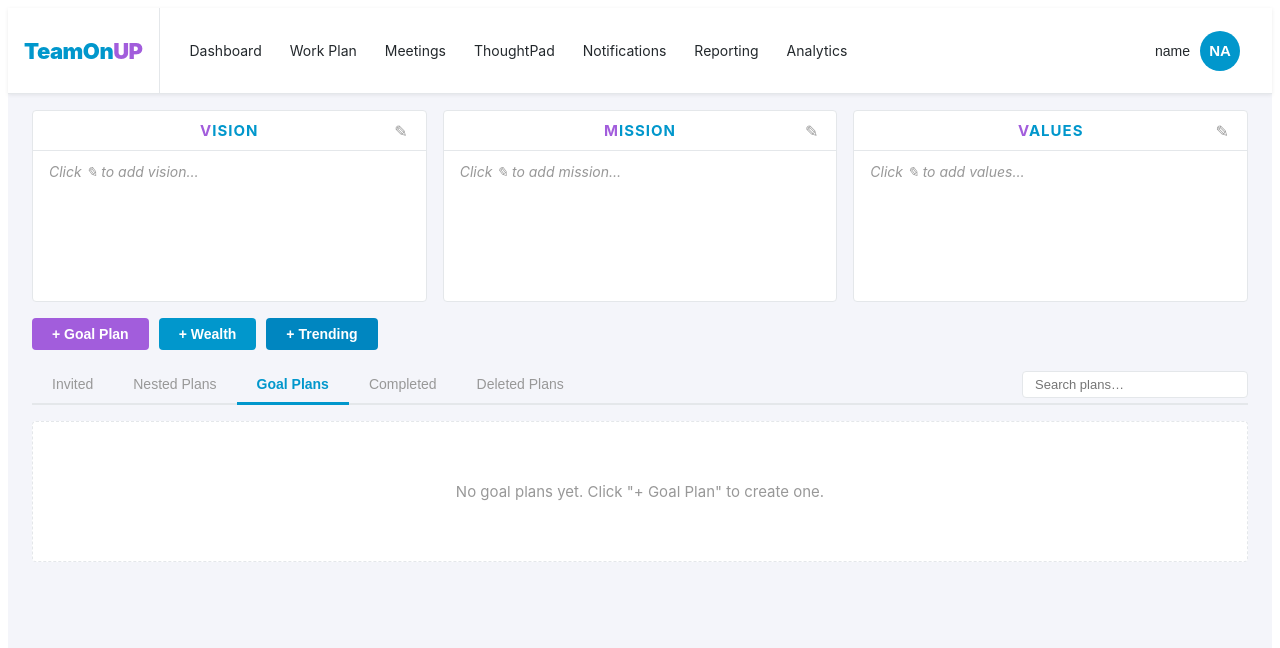
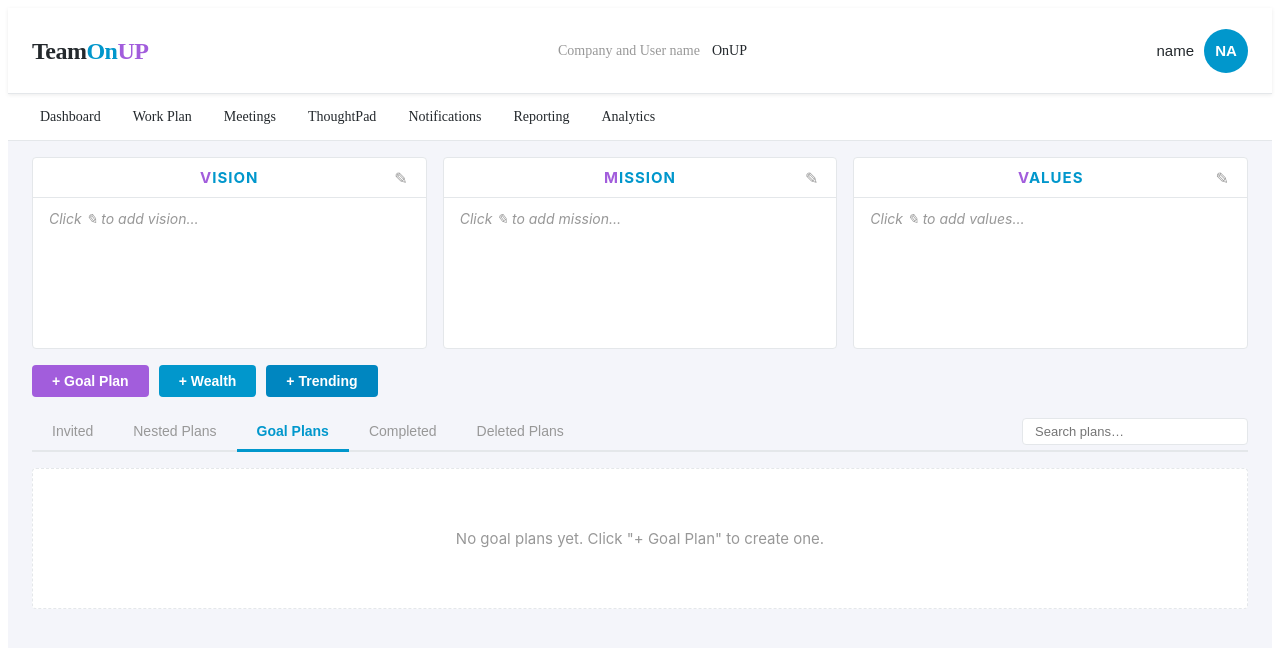
Before and after one commit to nksteve/nksteve-frontend, a React (Vite) app: page / in a window 1280 px wide. Shown: the top 648 px of the page. Built offline with nearby package versions, Linux system fonts and the light colour scheme; sample sign-in values are in the browser's storage.

Commit message:
Layout: match vembu exactly — logo left, company/user center, avatar right, nav links in secondary bar below header

```diff
--- a/src/components/layout/Layout.jsx
+++ b/src/components/layout/Layout.jsx
@@ -14,19 +14,25 @@ const C = {
   bg:       '#f4f5fa',
   text:     '#23282c',
   headerBg: '#ffffff',
+  navBg:    '#ffffff',
   navHover: '#f0faff',
 };
 
-// ── Nav items — matches vembu's page structure ──────────────────────────────
 const NAV_ITEMS = [
-  { label: 'Dashboard',   path: '/dashboard'     },
-  { label: 'Work Plan',   path: '/work-plan'      },
-  { label: 'Meetings',    path: '/meetings'       },
-  { label: 'ThoughtPad',  path: '/thoughtpad'     },
-  { label: 'Notifications', path: '/notifications' },
-  { label: 'Reporting',   path: '/reporting'      },
-  { label: 'Analytics',   path: '/analytics'      },
+  { label: 'Dashboard',     path: '/dashboard'     },
+  { label: 'Work Plan',     path: '/work-plan'      },
+  { label: 'Meetings',      path: '/meetings'       },
+  { label: 'ThoughtPad',    path: '/thoughtpad'     },
+  { label: 'Notifications', path: '/notifications'  },
+  { label: 'Reporting',     path: '/reporting'      },
+  { label: 'Analytics',     path: '/analytics'      },
 ];
+
+const dropItemStyle = {
+  display: 'flex', alignItems: 'center', gap: 8, width: '100%', textAlign: 'left',
+  background: 'none', border: 'none', cursor: 'pointer',
+  padding: '10px 16px', fontSize: 14, color: C.text,
+};
 
 function UserDropdown({ user, setupData, onLogout, isAdmin }) {
   const [open, setOpen] = useState(false);
@@ -39,29 +45,26 @@ function UserDropdown({ user, setupData, onLogout, isAdmin }) {
     return () => document.removeEventListener('mousedown', handler);
   }, []);
 
-  const firstName = setupData?.firstName || '';
-  const lastName  = setupData?.lastName  || '';
-  // Fallback: use email prefix if name not yet loaded
+  const firstName  = setupData?.firstName || '';
+  const lastName   = setupData?.lastName  || '';
   const emailPrefix = user?.email ? user.email.split('@')[0] : '';
-  const fullName  = [firstName, lastName].filter(Boolean).join(' ')
-    || emailPrefix
-    || 'User';
-  const initials  = firstName && lastName
+  const fullName   = [firstName, lastName].filter(Boolean).join(' ') || emailPrefix || 'User';
+  const initials   = firstName && lastName
     ? (firstName[0] + lastName[0]).toUpperCase()
     : fullName.slice(0, 2).toUpperCase();
 
   return (
-    <div ref={ref} style={{ position: 'relative' }}>
+    <div ref={ref} style={{ position: 'relative', display: 'flex', alignItems: 'center', gap: 10 }}>
       <button
         onClick={() => setOpen(o => !o)}
         style={{
           display: 'flex', alignItems: 'center', gap: 10,
-          background: 'none', border: 'none', cursor: 'pointer', padding: '4px 8px',
+          background: 'none', border: 'none', cursor: 'pointer', padding: '4px 0',
         }}
       >
-        <span style={{ fontSize: 14, color: C.text, fontWeight: 500 }}>{fullName}</span>
+        <span style={{ fontSize: 15, color: C.text, fontWeight: 500 }}>{fullName}</span>
         <div style={{
-          width: 40, height: 40, borderRadius: '50%',
+          width: 44, height: 44, borderRadius: '50%',
           background: C.teal, display: 'flex', alignItems: 'center',
           justifyContent: 'center', color: C.white, fontWeight: 700, fontSize: 15,
           flexShrink: 0,
@@ -81,28 +84,28 @@ function UserDropdown({ user, setupData, onLogout, isAdmin }) {
             <div style={{ fontSize: 12, color: C.grey, marginTop: 2 }}>{user?.email}</div>
           </div>
           <button onClick={() => { setOpen(false); navigate('/userprofile'); }} style={dropItemStyle}>
-            <i style={{ width: 18, display: 'inline-block' }}>👤</i> My Profile
+            👤 My Profile
           </button>
           <button onClick={() => { setOpen(false); navigate('/change-password'); }} style={dropItemStyle}>
-            <i style={{ width: 18, display: 'inline-block' }}>🔒</i> Change Password
+            🔒 Change Password
           </button>
           {isAdmin && (
             <button onClick={() => { setOpen(false); navigate('/adminLandingPage'); }} style={dropItemStyle}>
-              <i style={{ width: 18, display: 'inline-block' }}>🛡️</i> Admin
+              🛡️ Admin
+            </button>
+          )}
+          {isAdmin && (
+            <button onClick={() => { setOpen(false); navigate('/userManagement'); }} style={dropItemStyle}>
+              ➕ Add User
             </button>
           )}
           {isAdmin && (
             <button onClick={() => { setOpen(false); navigate('/reporting'); }} style={dropItemStyle}>
-              <i style={{ width: 18, display: 'inline-block' }}>📊</i> Reporting
-            </button>
-          )}
-          {isAdmin && (
-            <button onClick={() => { setOpen(false); navigate('/userManagement'); }} style={dropItemStyle}>
-              <i style={{ width: 18, display: 'inline-block' }}>➕</i> Add User
+              📊 Reporting
             </button>
           )}
           <button onClick={() => { setOpen(false); onLogout(); }} style={{ ...dropItemStyle, color: '#dc3545', borderTop: `1px solid ${C.border}` }}>
-            <i style={{ width: 18, display: 'inline-block' }}>🚪</i> Logout
+            🚪 Logout
           </button>
         </div>
       )}
@@ -110,20 +113,26 @@ function UserDropdown({ user, setupData, onLogout, isAdmin }) {
   );
 }
 
-const dropItemStyle = {
-  display: 'flex', alignItems: 'center', gap: 8, width: '100%', textAlign: 'left',
-  background: 'none', border: 'none', cursor: 'pointer',
-  padding: '10px 16px', fontSize: 14, color: C.text,
-};
-
-function NavLink({ to, label, currentPath }) {
-  const active = currentPath === to || (to !== '/dashboard' && currentPath.startsWith(to));
+function SecondaryNav({ currentPath }) {
+  return (
+    <nav style={{
+      background: C.navBg,
+      borderBottom: `1px solid ${C.border}`,
+      display: 'flex',
+      alignItems: 'stretch',
+      height: 46,
+      paddingLeft: 16,
+    }}>
+      {NAV_ITEMS.map(item => {
+        const active = currentPath === item.path ||
+          (item.path !== '/dashboard' && currentPath.startsWith(item.path));
         return (
           <Link
-      to={to}
+            key={item.path}
+            to={item.path}
             style={{
               textDecoration: 'none',
-        padding: '0 14px',
+              padding: '0 16px',
               height: '100%',
               display: 'flex',
               alignItems: 'center',
@@ -131,27 +140,29 @@ function NavLink({ to, label, currentPath }) {
               fontWeight: active ? 600 : 400,
               color: active ? C.teal : C.text,
               borderBottom: active ? `3px solid ${C.teal}` : '3px solid transparent',
-        transition: 'all .15s',
               whiteSpace: 'nowrap',
             }}
-      onMouseEnter={e => { if (!active) { e.currentTarget.style.color = C.teal; e.currentTarget.style.background = C.navHover; }}}
-      onMouseLeave={e => { if (!active) { e.currentTarget.style.color = C.text; e.currentTarget.style.background = 'transparent'; }}}
+            onMouseEnter={e => { if (!active) e.currentTarget.style.color = C.teal; }}
+            onMouseLeave={e => { if (!active) e.currentTarget.style.color = C.text; }}
           >
-      {label}
+            {item.label}
           </Link>
+        );
+      })}
+    </nav>
   );
 }
 
 export default function Layout({ children }) {
   const { user, logout } = useAuthStore();
-  const navigate = useNavigate();
-  const location = useLocation();
+  const navigate  = useNavigate();
+  const location  = useLocation();
 
   const { data: setupData } = useQuery({
     queryKey: ['entitySetup', user?.entityId],
-    queryFn: () => api.getEntitySetup(user?.entityId),
-    enabled: !!user?.entityId,
-    select: r => r.data?.entity || {},
+    queryFn:  () => api.getEntitySetup(user?.entityId),
+    enabled:  !!user?.entityId,
+    select:   r => r.data?.entity || {},
     staleTime: 5 * 60 * 1000,
     retry: false,
   });
@@ -160,60 +171,53 @@ export default function Layout({ children }) {
     ? Number(setupData.securityToken) <= 2
     : (user?.securityToken ? Number(user.securityToken) <= 2 : false);
 
-  const handleLogout = () => {
-    logout();
-    navigate('/login');
-  };
+  const handleLogout = () => { logout(); navigate('/login'); };
 
-  const companyName = setupData?.companyName || '';
+  const companyName = setupData?.companyName || 'OnUP';
   const currentPath = location.pathname;
 
   return (
-    <div style={{ minHeight: '100vh', background: C.bg, fontFamily: '-apple-system, BlinkMacSystemFont, "Segoe UI", Roboto, Oxygen, Ubuntu, Cantarell, "Open Sans", "Helvetica Neue", sans-serif' }}>
-      {/* ── Top Header ────────────────────────────────────────────────────────── */}
+    <div style={{ minHeight: '100vh', background: C.bg }}>
+
+      {/* ── Top Header — matches vembu: logo | company+user center | name+avatar right ── */}
       <header style={{
         position: 'sticky', top: 0, zIndex: 1000,
         background: C.headerBg, borderBottom: `1px solid ${C.border}`,
-        height: 85, display: 'flex', alignItems: 'stretch',
-        padding: '0 24px 0 16px',
+        height: 85, display: 'flex', alignItems: 'center',
+        padding: '0 24px',
         justifyContent: 'space-between',
         boxShadow: '0 1px 4px rgba(0,0,0,.08)',
       }}>
-        {/* Left: Logo + Nav */}
-        <div style={{ display: 'flex', alignItems: 'stretch', gap: 0 }}>
-          {/* Logo */}
+        {/* Left: Logo */}
         <Link to="/dashboard" style={{
-            textDecoration: 'none', display: 'flex', alignItems: 'center',
-            marginRight: 16, paddingRight: 16, borderRight: `1px solid ${C.border}`,
+          textDecoration: 'none', display: 'flex', alignItems: 'center', flexShrink: 0,
         }}>
-            <span style={{ fontSize: 22, fontWeight: 900, letterSpacing: -0.5, color: C.teal, lineHeight: 1 }}>
-              Team<span style={{ color: C.teal }}>On</span><span style={{ color: C.purple }}>UP</span>
+          <span style={{ fontSize: 24, fontWeight: 900, letterSpacing: -0.5, lineHeight: 1 }}>
+            <span style={{ color: C.text }}>Team</span>
+            <span style={{ color: C.teal }}>On</span>
+            <span style={{ color: C.purple }}>UP</span>
           </span>
         </Link>
 
-          {/* Nav links */}
-          <nav style={{ display: 'flex', alignItems: 'stretch', height: '100%' }}>
-            {NAV_ITEMS.map(item => (
-              <NavLink key={item.path} to={item.path} label={item.label} currentPath={currentPath} />
-            ))}
-          </nav>
+        {/* Center: Company and User name label (matches vembu) */}
+        <div style={{ display: 'flex', alignItems: 'center', gap: 12, color: C.grey, fontSize: 14 }}>
+          <span>Company and User name</span>
+          <span style={{ color: C.text, fontWeight: 500 }}>{companyName}</span>
         </div>
 
-        {/* Right side: company name + user */}
-        <div style={{ display: 'flex', alignItems: 'center', gap: 20 }}>
-          {companyName && (
-            <span style={{ fontSize: 13, color: C.grey, fontStyle: 'italic' }}>{companyName}</span>
-          )}
+        {/* Right: Name + Avatar dropdown */}
         <UserDropdown
           user={user}
           setupData={setupData}
           onLogout={handleLogout}
           isAdmin={isAdmin}
         />
-        </div>
       </header>
 
-      {/* ── Page content ──────────────────────────────────────────────────────── */}
+      {/* ── Secondary Nav Bar — Dashboard, Work Plan, Meetings etc. ── */}
+      <SecondaryNav currentPath={currentPath} />
+
+      {/* ── Page content ── */}
       <main>
         {children}
       </main>
```
Lines whose indentation alone changed are shown as unchanged.
